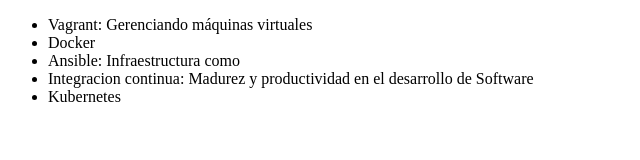
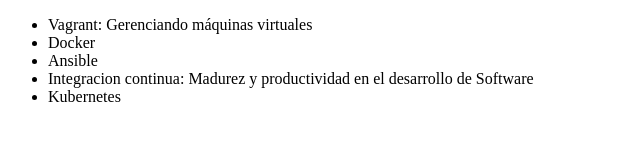
Before and after one commit to DeysiBg11/alura-git, a plain HTML site: page index.html in a window 1280 px wide. Shown: the whole page, without its empty margins (0-640 px from the left). Drawn offline with Linux system fonts and the light colour scheme.

Commit message:
Revert "Cambiando el nombre del curso de Ansible"
This reverts commit 141900308a7c6783652812fc83e2bc2939ace173.

```diff
--- a/index.html
+++ b/index.html
@@ -8,7 +8,7 @@
      <ul>
          <li> Vagrant: Gerenciando máquinas virtuales</li>
          <li> Docker </li>
-         <li> Ansible: Infraestructura como</li>
+         <li> Ansible </li>
          <li> Integracion continua: Madurez y productividad en el desarrollo de Software</li>
          <li>Kubernetes</li>
      </ul>
```
